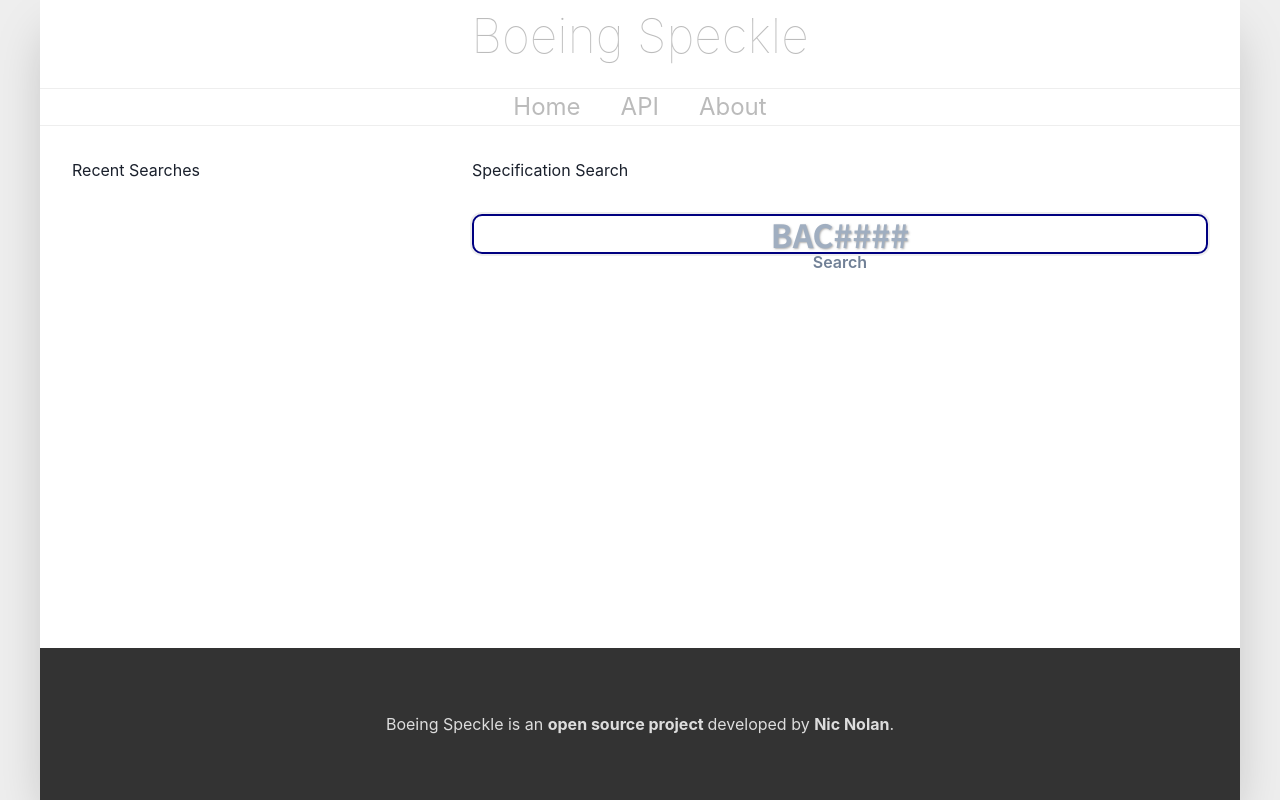
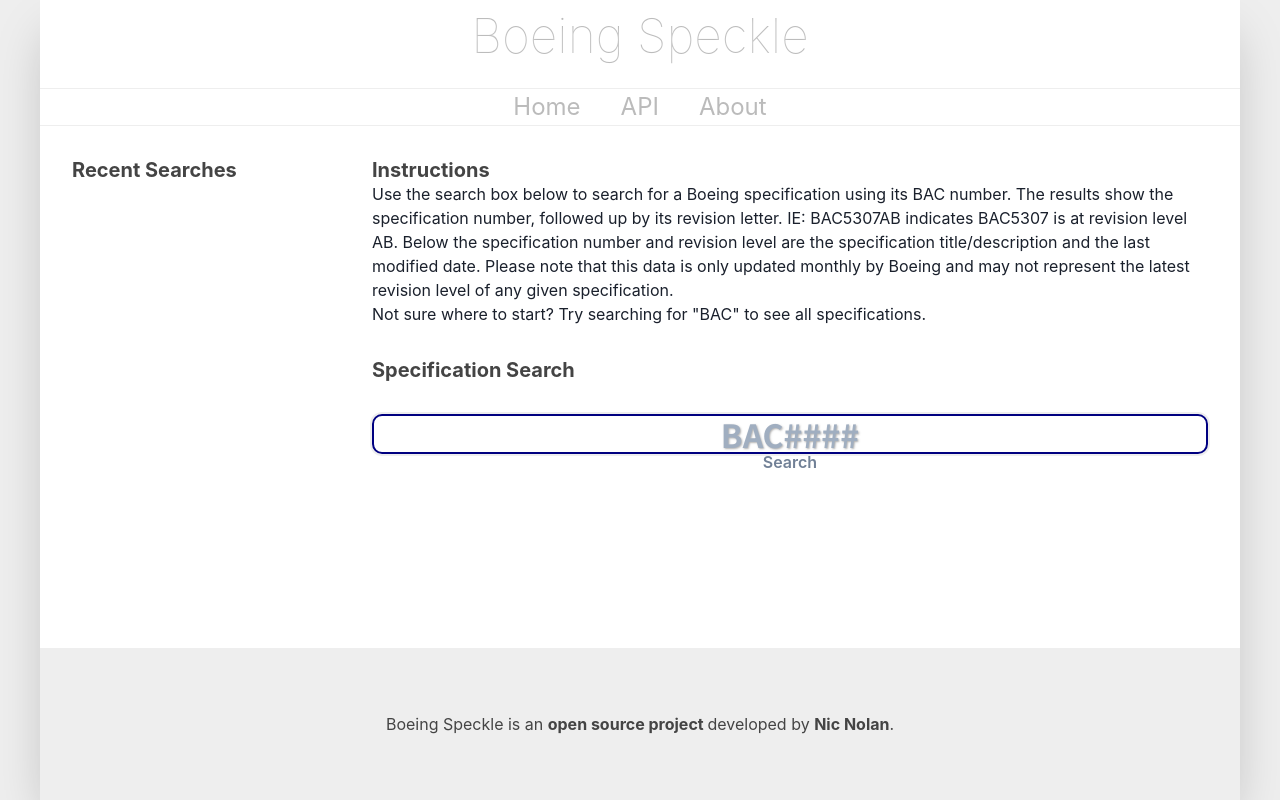
Before and after one commit to NicNol/Boeing-Speckle, a React app: page / in a window 1280 px wide. Built offline with nearby package versions, Linux system fonts and the light colour scheme.

Commit message:
update UI to store recent searches

```diff
--- a/public/style.css
+++ b/public/style.css
@@ -137,8 +137,8 @@
 
 .footer {
     font-size: 1rem;
-    background-color: #333;
-    color: #ddd;
+    background-color: #eee;
+    color: #444;
     padding: 10px 0;
     margin: 0 auto;
     overflow: none;
@@ -147,5 +147,5 @@
 }
 
 .footer a:hover {
-    color: white !important;
+    color: navy !important;
 }
--- a/src/App.js
+++ b/src/App.js
@@ -4,17 +4,19 @@
 import "./App.css";
 import SearchBar from "./components/searchBar";
 import PageWrapper from "./components/pageWrapper";
-import { Box, Flex } from "@chakra-ui/react";
+import { Box, Flex, Text, Heading } from "@chakra-ui/react";
 
 class App extends Component {
     state = {
         results: {},
         searches: [],
+        cache: {},
     };
 
-    updateResults(newResults) {
+    updateResults(specName, newResults) {
         let newState = { ...this.state };
-        newState["results"] = newResults;
+        newState.results = newResults;
+        newState.cache[specName] = newResults;
         this.setState(newState);
     }
 
@@ -28,19 +30,25 @@
         this.setState(newState);
     }
 
+    recallResults(specName) {
+        let newState = { ...this.state };
+        newState["results"] = this.state.cache[specName];
+        this.setState(newState);
+    }
+
     getResults = (e) => {
         e.preventDefault();
 
-        const search_string = document.getElementById("spec-input").value;
+        const searchString = document.getElementById("spec-input").value;
 
-        if (search_string == "") return;
+        if (searchString == "") return;
 
-        const uri = "/specs/" + search_string;
+        const uri = "/specs/" + searchString;
 
         fetch(uri)
             .then((response) => response.json())
-            .then((results) => this.updateResults(results))
-            .then(() => this.updateRecentSearches(search_string));
+            .then((results) => this.updateResults(searchString, results))
+            .then(() => this.updateRecentSearches(searchString));
     };
 
     render() {
@@ -50,23 +58,69 @@
                     <Flex w={"100%"} justifyContent={"flex-start"} py={8}>
                         <Box
                             h={"100%"}
-                            w={"400px"}
+                            w={"300px"}
+                            minW={"300px"}
+                            maxW={"300px"}
                             display={["none", null, "block"]}
                             flexGrow={0}
                             px={8}
                         >
-                            Recent Searches
+                            <Heading size={"md"} color={"#444"}>
+                                Recent Searches
+                            </Heading>
                             <Flex direction={"column"}>
                                 {this.state.searches.map((search) => {
-                                    return <Flex>{search}</Flex>;
+                                    return (
+                                        <Flex>
+                                            <Text
+                                                color={"navy"}
+                                                fontWeight={"bold"}
+                                                _hover={{
+                                                    textDecoration: "underline",
+                                                    cursor: "pointer",
+                                                }}
+                                                display={"inline"}
+                                                onClick={() =>
+                                                    this.recallResults(search)
+                                                }
+                                                key={search}
+                                            >
+                                                {search}
+                                            </Text>
+                                        </Flex>
+                                    );
                                 })}
                             </Flex>
                         </Box>
                         <Box px={8} flexGrow={1}>
-                            <Box>
+                            <Flex flexDirection={"column"} gap={8}>
+                                <Box>
+                                    <Heading size={"md"} color={"#444"}>
+                                        Instructions
+                                    </Heading>
+                                    <Text>
+                                        Use the search box below to search for a
+                                        Boeing specification using its BAC
+                                        number. The results show the
+                                        specification number, followed up by its
+                                        revision letter. IE: BAC5307AB indicates
+                                        BAC5307 is at revision level AB. Below
+                                        the specification number and revision
+                                        level are the specification
+                                        title/description and the last modified
+                                        date. Please note that this data is only
+                                        updated monthly by Boeing and may not
+                                        represent the latest revision level of
+                                        any given specification.
+                                    </Text>
+                                    <Text>
+                                        Not sure where to start? Try searching
+                                        for "BAC" to see all specifications.
+                                    </Text>
+                                </Box>
                                 <SearchBar functions={this.getResults} />
                                 <SearchResults results={this.state.results} />
-                            </Box>
+                            </Flex>
                         </Box>
                     </Flex>
                 </Box>
--- a/src/components/searchBar.jsx
+++ b/src/components/searchBar.jsx
@@ -1,5 +1,5 @@
 import React, { Component } from "react";
-import { Button, Flex, Input } from "@chakra-ui/react";
+import { Button, Flex, Input, Heading } from "@chakra-ui/react";
 
 class SearchBar extends Component {
     render() {
@@ -13,7 +13,11 @@
                 onSubmit={getResults}
             >
                 <Flex direction={"column"}>
-                    <label htmlFor="specification">Specification Search</label>
+                    <label htmlFor="specification">
+                        <Heading size={"md"} color={"#444"}>
+                            Specification Search
+                        </Heading>
+                    </label>
                     <br />
                     <Input
                         type="text"
--- a/src/components/searchResult.jsx
+++ b/src/components/searchResult.jsx
@@ -1,18 +1,19 @@
 import React, { Component } from "react";
+import { Box, Flex } from "@chakra-ui/react";
 
 class SearchResult extends Component {
     render() {
         const { specification, revision, title, date } = this.props.spec;
 
         return (
-      <div className="search-result">
-        <div className="search-spec">
+            <Flex className="search-result" flexDirection={"column"} px={4}>
+                <Box className="search-spec">
                     {specification}
                     {revision}
-        </div>
-        <div className="search-title">{title}</div>
-        <div className="search-date">{date}</div>
-      </div>
+                </Box>
+                <Box className="search-title">{title}</Box>
+                <Box className="search-date">{date}</Box>
+            </Flex>
         );
     }
 }
--- a/src/components/searchResults.jsx
+++ b/src/components/searchResults.jsx
@@ -1,19 +1,25 @@
 import React, { Component } from "react";
 import SearchResult from "./searchResult";
+import { Box, Flex, Heading } from "@chakra-ui/react";
 
 class SearchResults extends Component {
     render() {
         const { results } = this.props;
 
         return (
-      <div className="search-results-area">
-        <div className={this.getResultsCountClasses(results)}>
-          Found {Object.keys(results).length} results:
-        </div>
+            <Box className="search-results-area">
+                <Heading
+                    className={this.getResultsCountClasses(results)}
+                    size={"md"}
+                    color={"#444"}
+                >
+                    Found {Object.keys(results).length}{" "}
+                    {Object.keys(results).length === 1 ? "result" : "results"}:
+                </Heading>
                 {Object.entries(results).map(([key, value]) => {
                     return <SearchResult key={key} spec={value} />;
                 })}
-      </div>
+            </Box>
         );
     }
 
```
Lines whose indentation alone changed are shown as unchanged.
